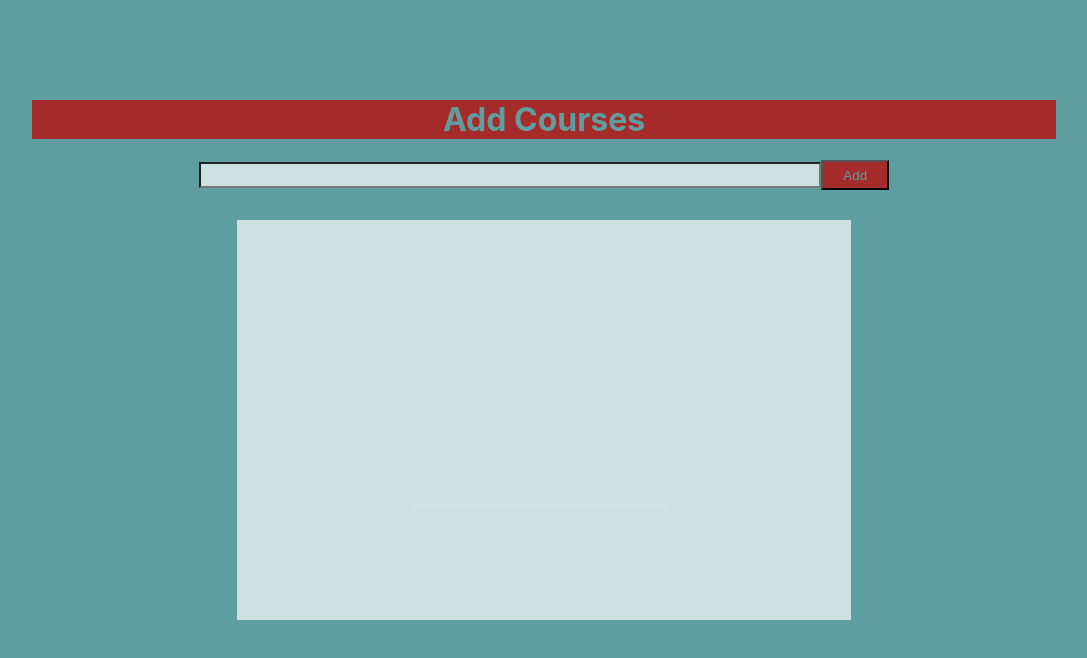
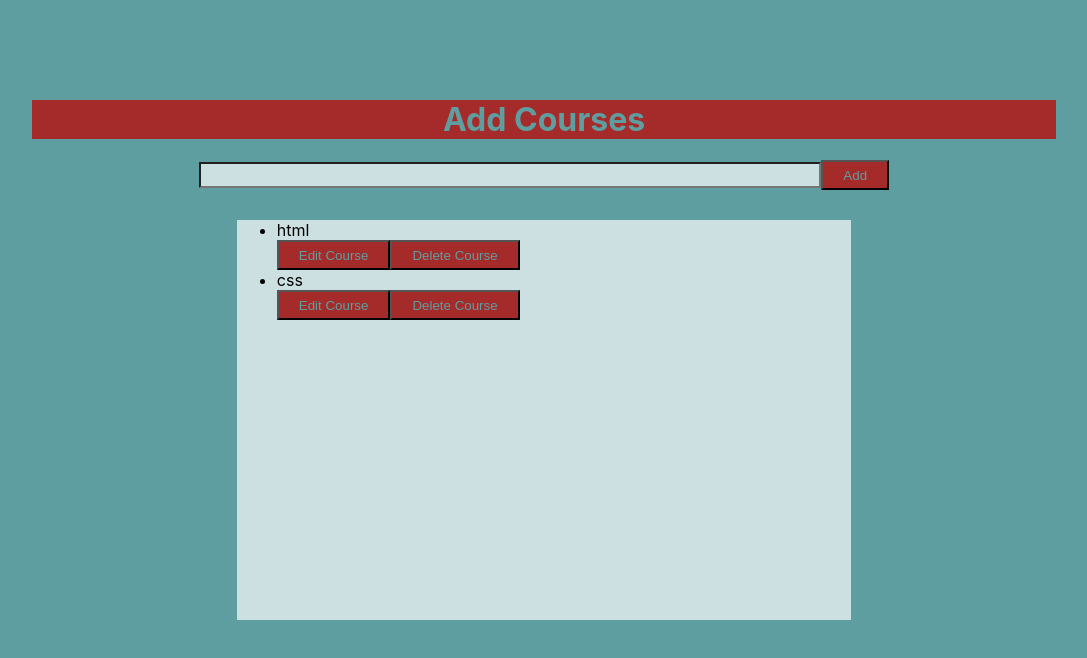
Before and after one commit to Doaahesham/crud-courses-app, a React (Create React App) app: page / in a window 1280 px wide. Shown: the top 658 px of the page, without its empty margins (96-1183 px from the left). Built offline with nearby package versions, Linux system fonts and the light colour scheme.

Commit message:
handle delete butoon

```diff
--- a/src/components/Form.js
+++ b/src/components/Form.js
@@ -2,17 +2,49 @@ import React, { Component } from "react";
 import ListItem from "./ListItem";
 
 class Form extends Component {
-  state = {};
+  state = {
+    input: "",
+    courses: ["html", "css"],
+  };
+  handleInput = (e) => {
+    this.setState({ input: e.target.value });
+  };
+  handleSubmit = (e) => {
+    e.preventDefault();
+    if (document.querySelector(".style-input").value === "") {
+      return alert("please enter input");
+    }
+    // console.log(this.state.input);
+    this.setState({ courses: [...this.state.courses, this.state.input] });
+    // console.log(this.state.courses);
+    document.querySelector(".style-input").value = "";
+  };
+
+  handleDelete = (item_course) => {
+    this.setState({
+      courses: this.state.courses.filter((course) => course !== item_course),
+    });
+    console.log(this.state.courses);
+  };
+
   render() {
     return (
       <div>
         <form className="style-form">
-          <input type="text" className="style-input"/>
-          <input type="submit" className="style-btn" value="Add"/>
+          <input
+            type="text"
+            className="style-input"
+            onChange={this.handleInput}
+          />
+          <button className="style-btn" onClick={this.handleSubmit}>
+            Add
+          </button>
         </form>
 
-        <ListItem/>
-
+        <ListItem
+          courses={this.state.courses}
+          handleDelete={(item_course) => this.handleDelete(item_course)}
+        />
       </div>
     );
   }
--- a/src/components/Item.js
+++ b/src/components/Item.js
@@ -1,15 +1,32 @@
-import React, { Component } from 'react'
+import React, { Component, Fragment } from "react";
 
 class Item extends Component {
-    constructor(props) {
-        super(props);
-        this.state = {  };
-    }
-    render() {
-        return (
-            <div></div>
-        );
-    }
+  //   handleEdit = (id) => {
+  //     let input_item = document.querySelector(".input");
+  //     // let element = document.getElementById("element");
+  //     // document.getElementById("li-element").innerHTML=input_item
+
+  //     input_item.style.display = "block";
+  //     input_item.value = this.props.course;
+  // }
+  render() {
+    return (
+      <Fragment>
+        <li id="element">{this.props.course}</li>
+        {/* <input type="text" className="style-input input" /> */}
+
+        <div className="btns-style">
+          <button className="style-btn">Edit Course</button>
+          <button
+            className="style-btn"
+            onClick={()=>this.props.handleDelete(this.props.course)}
+          >
+            Delete Course
+          </button>
+        </div>
+      </Fragment>
+    );
+  }
 }
 
 export default Item;
--- a/src/components/ListItem.js
+++ b/src/components/ListItem.js
@@ -1,14 +1,17 @@
-import React, { Component } from 'react'
-import Item from './Item';
+import React, { Component } from "react";
+import Item from "./Item";
 
 class ListItem extends Component {
-   state={}
+  state = {};
   render() {
     return (
       <div className="list-style">
-                <Item/>
-
-
+        {console.log(this.props.courses)}
+        <ul>
+        {this.props.courses.map((course, id) => (
+          <Item course={course} key={id} courses={this.props.courses} handleDelete={this.props.handleDelete}/>
+        ))}
+        </ul>
       </div>
     );
   }
--- a/src/index.css
+++ b/src/index.css
@@ -50,3 +50,6 @@ code {
   width: 60%;
   margin-top: 30px;
 }
+/* .input{
+  display: none;
+} */
```
Also changed, not shown: src/App.js (+4 -8 lines). Lines whose indentation alone changed are shown as unchanged.
